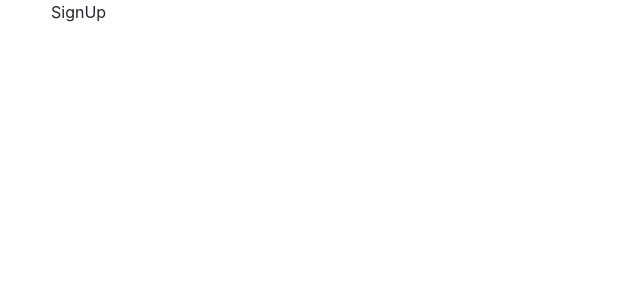
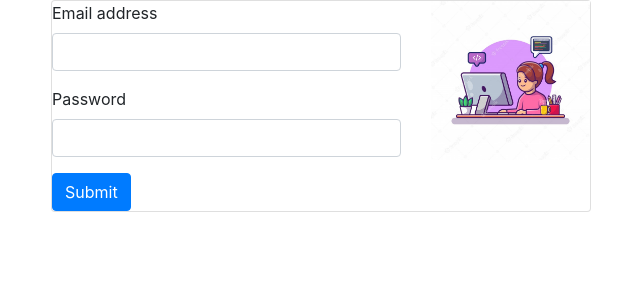
Before and after one commit to varadkhokle/SDE-Sheet, a React (Create React App) app: page /Signup in a window 1280 px wide. Shown: the top 300 px of the page, without its empty margins (34-674 px from the left). Built offline with nearby package versions, Linux system fonts and the light colour scheme.

Commit message:
SignupForm Functionality

```diff
--- a/package.json
+++ b/package.json
@@ -41,5 +41,8 @@
       "last 1 firefox version",
       "last 1 safari version"
     ]
+  },
+  "devDependencies": {
+    "chokidar": "^3.5.2"
   }
 }
--- a/src/App.js
+++ b/src/App.js
@@ -1,26 +1,47 @@
 // import logo from './logo.svg';
+import {useState} from 'react'
 import './App.css';
-import { Container, Col, Row } from "reactstrap";
+
 
 // react-router-dom3
-import { BrowserRouter as Router, Switch, Route, Link } from "react-router-dom";
+import { BrowserRouter as Router, Switch, Route} from "react-router-dom";
 
 // react toastify stuffs
-import { ToastContainer, toast } from "react-toastify";
+import { ToastContainer } from "react-toastify";
+import 'react-toastify/dist/ReactToastify.css';
+
+//components
 import Signin from "./Pages/Signin"
 import Signup from "./Pages/Signup"
 import PageNotFound from "./Pages/PageNotFound"
 import LandingPage from './Pages/LandingPage';
 import Home from "./Pages/Home"
 
+//firebase
+
+import firebase from 'firebase/app'
+import   {firebaseConfig}  from './firebase';
+import "firebase/auth"
+
+
+//userContext
+
+import { userContext } from './Context/UserContext';
+
+firebase.initializeApp(firebaseConfig);
+
 function App() {
+
+
+  const [user,setUser] = useState({})
   return (
     <Router>
 
 
         <ToastContainer />
 
-        <Container>
+        <div className="container">
+         <userContext.Provider value={{user,setUser}}>
           <Switch>
             <Route exact path="/Signin" component={Signin} />
             <Route exact path="/Signup" component={Signup} />
@@ -29,7 +50,8 @@ function App() {
             <Route exact path="*" component={PageNotFound} />
 
           </Switch>
-        </Container>
+          </userContext.Provider>
+        </div>
 
 
     </Router>
--- /dev/null
+++ b/src/Context/UserContext.js
@@ -0,0 +1,3 @@
+import {createContext} from "react"
+
+export const userContext = createContext();
--- a/src/Pages/Signup.js
+++ b/src/Pages/Signup.js
@@ -1,11 +1,104 @@
-import React from 'react'
+import React,{useState,useContext} from 'react'
+import signupPic from "../images/signup.jpg"
+import {toast} from "react-toastify"
+import firebase from 'firebase/app'
+import { Redirect } from 'react-router-dom'
+import { userContext } from '../Context/UserContext'
+const Signup = () => {
 
-const Signup = () => {
+
+   const [email,setEmail] = useState('')
+   const [password,setPassword] = useState('')
+   const context = useContext(userContext);
+
+    function onInputChange(e){
+         if(e.target.name==="email")
+         {
+             setEmail(e.target.value);
+         }
+         else
+         {
+             setPassword(e.target.value);
+         }
+   }
+
+   function onFormSubmit(e)
+   {
+        e.preventDefault();
+
+      firebase.auth().createUserWithEmailAndPassword(email,password)
+      .then((res)=>{
+          console.log(res);
+          toast('Registered Successfully',{type:'success'})
+          context.setUser({email:res.user?.email,uid:res.user.uid});
+      })
+      .catch(
+          (error)=>{
+              console.log(error)
+              let ce = error.message;
+              console.log(ce);
+              toast(ce,{type:'error'})
+          }
+      )
+
+
+
+
+   }
+
+   if(context.user?.uid)
+   {
+
+          return <Redirect to='/'></Redirect>
+   }
+   else
+   {
     return (
         <div>
-            SignUp
+
+        <div className="card mb-3" style= {{maxWidth:"540px"}}>
+          <div className="row">
+              <div className = "col-md-8">
+                  <form autoComplete = "off" onSubmit = {onFormSubmit}>
+                  <div className="form-group">
+                  <label htmlFor="email">Email address</label>
+                <input
+                 type="email"
+                 className="form-control"
+                  name="email"
+                  value = {email}
+                  onChange = {onInputChange}
+                 aria-describedby="emailHelp"
+                 required
+                 />
+                  </div>
+
+                  <div className="form-group">
+                  <label htmlFor="password">Password</label>
+                  <input
+                    type="password"
+                    className="form-control"
+                    name="password"
+                    onChange = {onInputChange}
+                    value = {password}
+                    required
+                    aria-describedby="password"
+                 />
+                  </div>
+                  <button type="text" onClick={onFormSubmit} className="btn btn-primary">Submit</button>
+                  </form>
+              </div>
+
+              <div className = "col-md-4">
+                 <img src = {signupPic} alt = "..."  className = "img-fluid"/>
+              </div>
+          </div>
+        </div>
+
+
         </div>
     )
+   }
 }
 
 export default Signup
--- /dev/null
+++ b/src/firebase.js
@@ -0,0 +1,11 @@
+
+
+export const firebaseConfig = {
+  apiKey: "AIzaSyCUzbtzQ4qz_QC4eJC5cQkLLCzS0KgTIO8",
+  authDomain: "sde-sheet-573c1.firebaseapp.com",
+  projectId: "sde-sheet-573c1",
+  storageBucket: "sde-sheet-573c1.appspot.com",
+  messagingSenderId: "148987374384",
+  appId: "1:148987374384:web:fe4d11b366a8533d7a76f5",
+  measurementId: "G-9GKYWNVVGT"
+};
```
Also changed, not shown: src/images/signup.jpg (added), 1 other file (tests, documents, lock files or other folders).
